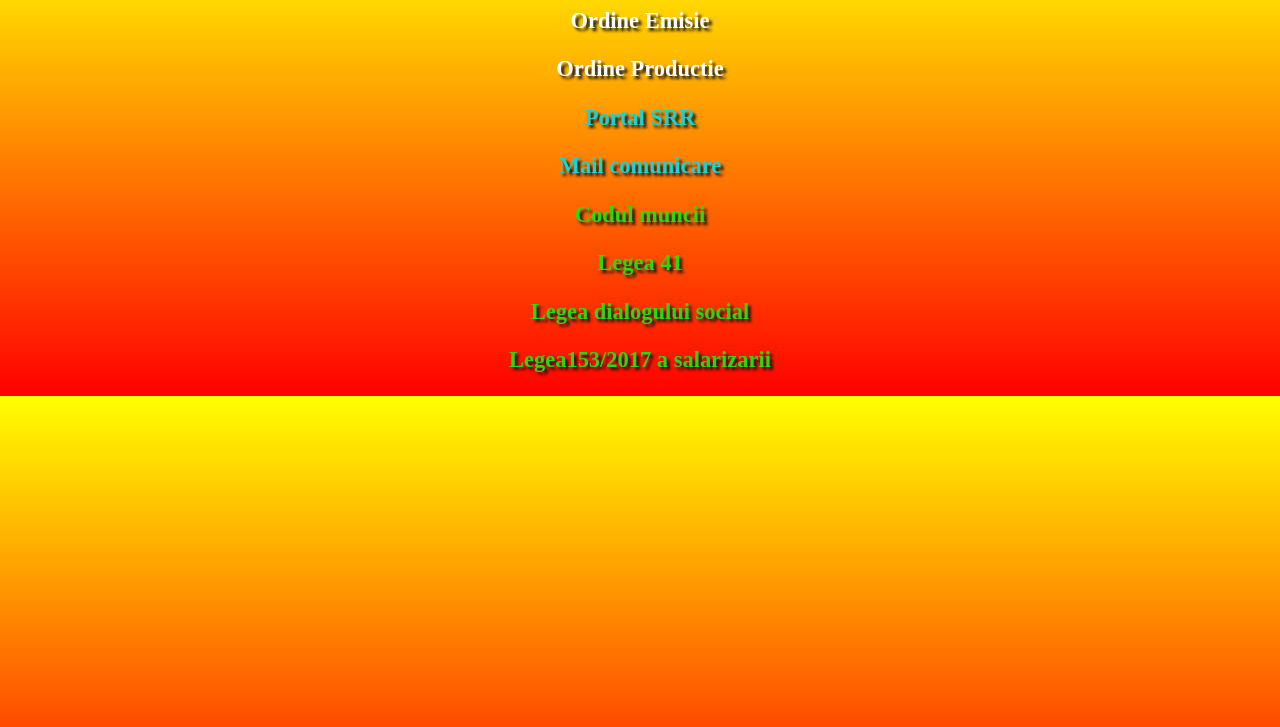
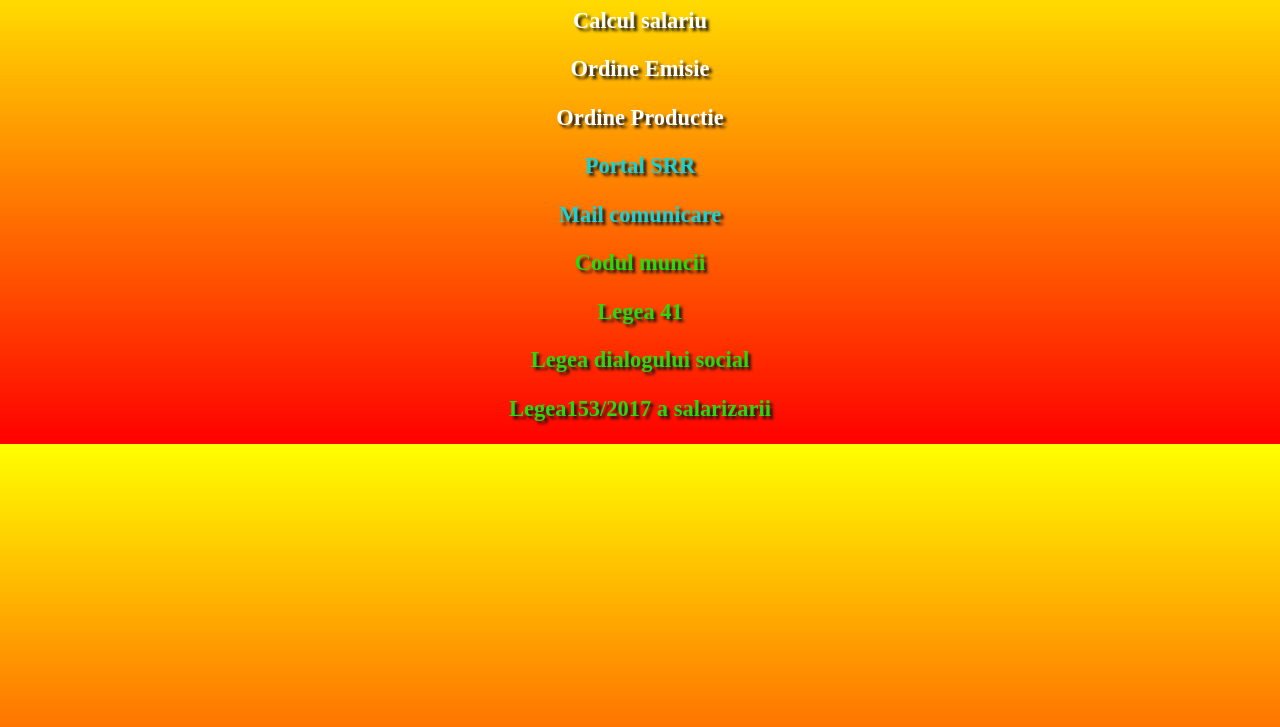
Before and after one commit to dumitrupopescu22/linkuri, a plain HTML site: page index.html in a window 1280 px wide. Shown: the part 73-800 px from the top of the page. Drawn offline with Linux system fonts and the light colour scheme.

Commit message:
calcul salariu

```diff
--- a/index.html
+++ b/index.html
@@ -12,6 +12,7 @@
 
     <h1 style="text-align: center; color: rgb(250, 0, 12); text-shadow: 3px 3px 3px rgb(22, 18, 18);">Linkurile mele</h1>
     <div class="linkuri1">
+      <a href="https://calcul-salariu.netlify.app/"><h3>Calcul salariu</h3></a>
       <a href="https://padlet.com/dorup2001_/ordine-emisie-94afafn19a8kktwz"><h3>Ordine Emisie</h3></a>
 
       <a href="https://docs.google.com/spreadsheets/d/1nAc6LBx4LsSIPeljjm_VVtqgrCf6L4EQV_VPdK_Zy_w/edit?uuspsharing=&pli=1&gid=323312444#gid=323312444"><h3>Ordine Productie</h3></a>
```
